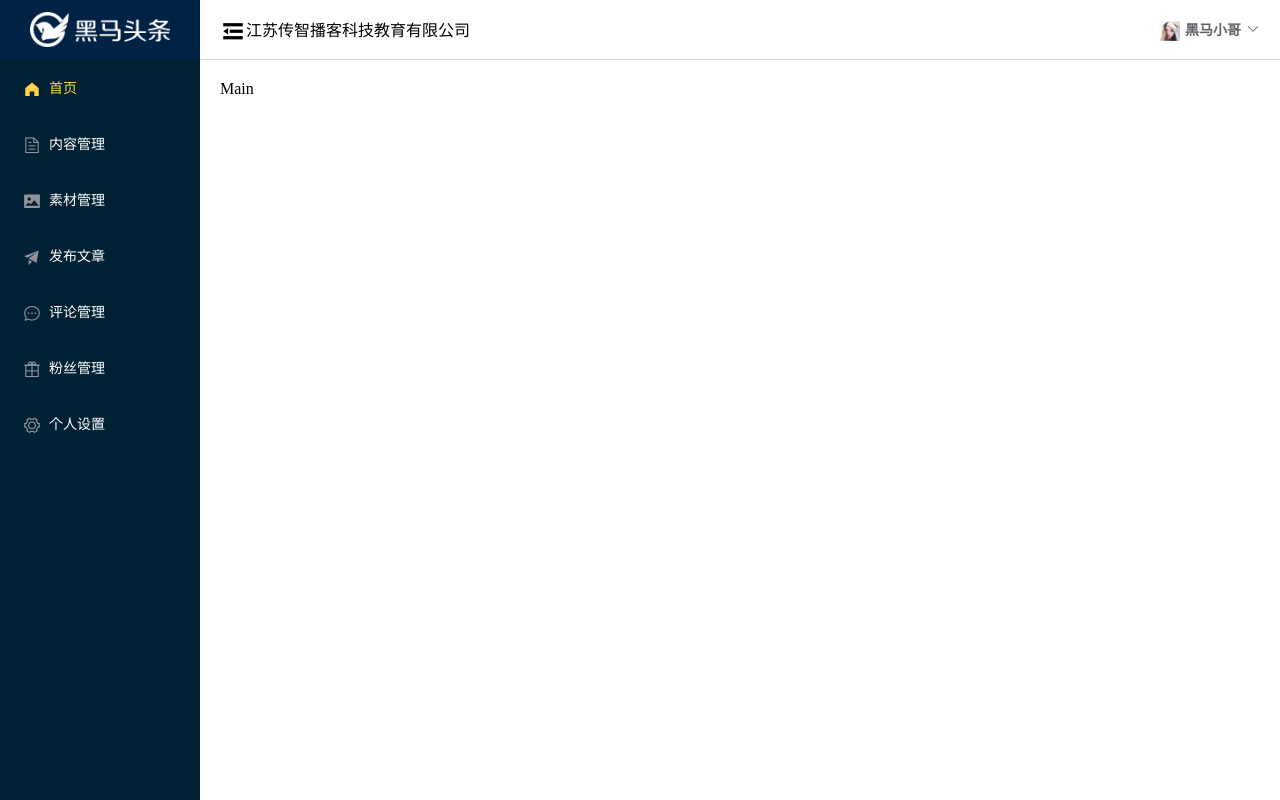
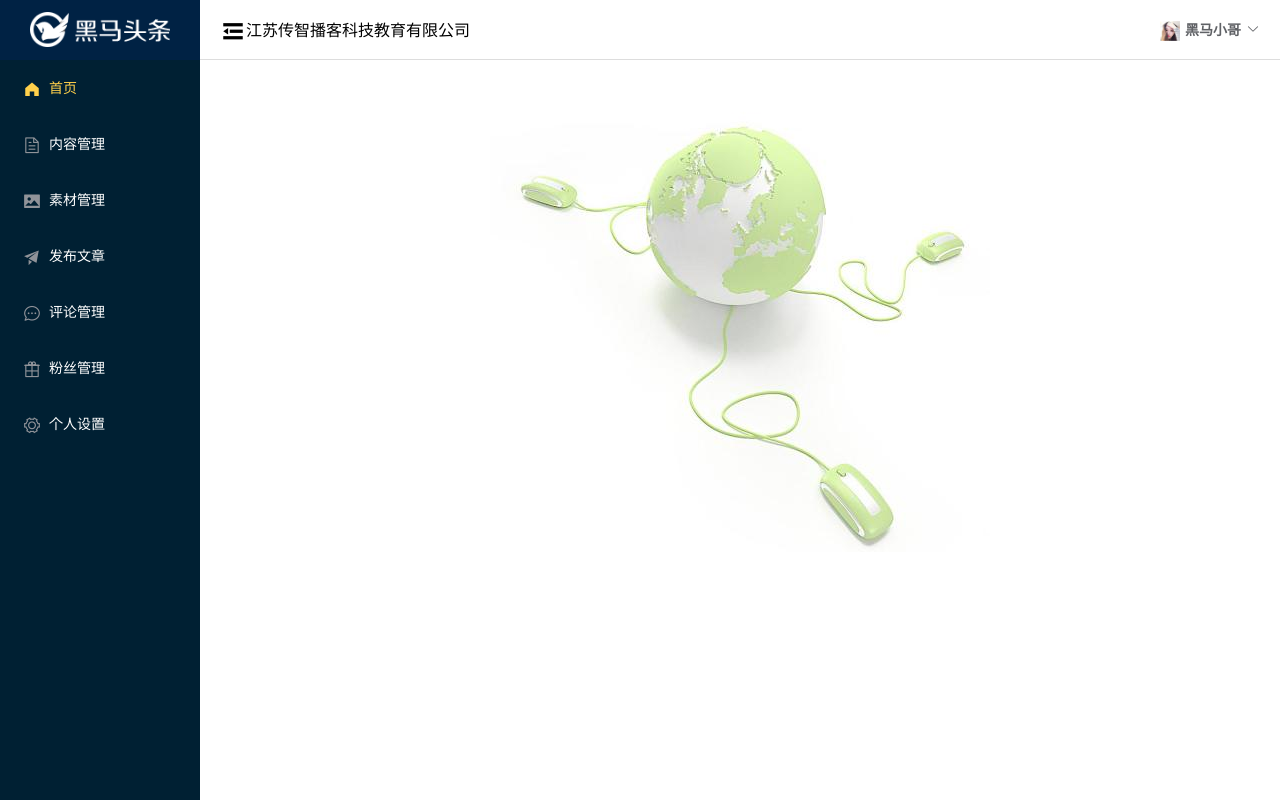
Before and after one commit to TM1119/hm74-toutiao, a Vue app: page /#/ in a window 1280 px wide. Built offline with nearby package versions, Linux system fonts and the light colour scheme.

Commit message:
欢迎页面

```diff
--- a/src/router/index.js
+++ b/src/router/index.js
@@ -3,11 +3,21 @@ import Vue from 'vue'
 import VueRouter from 'vue-router'
 import Login from '../views/login/login.vue'
 import Home from '../views/home/home.vue'
+import Welcome from '../views/welcome/welcome.vue'
+import NotFound from '../views/404'
 Vue.use(VueRouter)
 const router = new VueRouter({
   routes: [
     { name: 'login', path: '/login', component: Login },
-    { name: 'home', path: '/', component: Home }
+    {
+      name: 'home',
+      path: '/',
+      component: Home,
+      children: [
+        { name: 'welcome', path: '/', component: Welcome }
+      ]
+    },
+    { name: '404', path: '*', component: NotFound }
   ]
 })
 
--- /dev/null
+++ b/src/views/404/index.vue
@@ -0,0 +1,21 @@
+<template>
+  <div>
+    <img class="NotFound" src="../../assets/images/404.png" alt="">
+  </div>
+</template>
+
+<script>
+export default {
+
+}
+</script>
+
+<style >
+.NotFound{
+  position: absolute;
+  left: 0;
+  top: 0;
+  width: 100%;
+  height: 100%;
+}
+</style>
--- a/src/views/home/home.vue
+++ b/src/views/home/home.vue
@@ -3,6 +3,7 @@
     <el-aside class="my-asdie" :width="collapse?'64px':'200px'">
       <div class="logo" :class="{close:collapse}"></div>
       <el-menu
+        router
         style="border-right:none"
         default-active="1"
         background-color="#002033"
@@ -65,7 +66,9 @@
           </el-dropdown-menu>
         </el-dropdown>
       </el-header>
-      <el-main>Main</el-main>
+      <el-main>
+        <router-view></router-view>
+      </el-main>
     </el-container>
   </el-container>
 </template>
--- /dev/null
+++ b/src/views/welcome/welcome.vue
@@ -0,0 +1,15 @@
+<template>
+  <div class="welcome">
+    <img  src="../../assets/images/welcome.jpg" alt />
+  </div>
+</template>
+
+<script>
+export default {}
+</script>
+
+  <style scopend lang="less">
+.welcome {
+   text-align: center;
+}
+</style>
```
